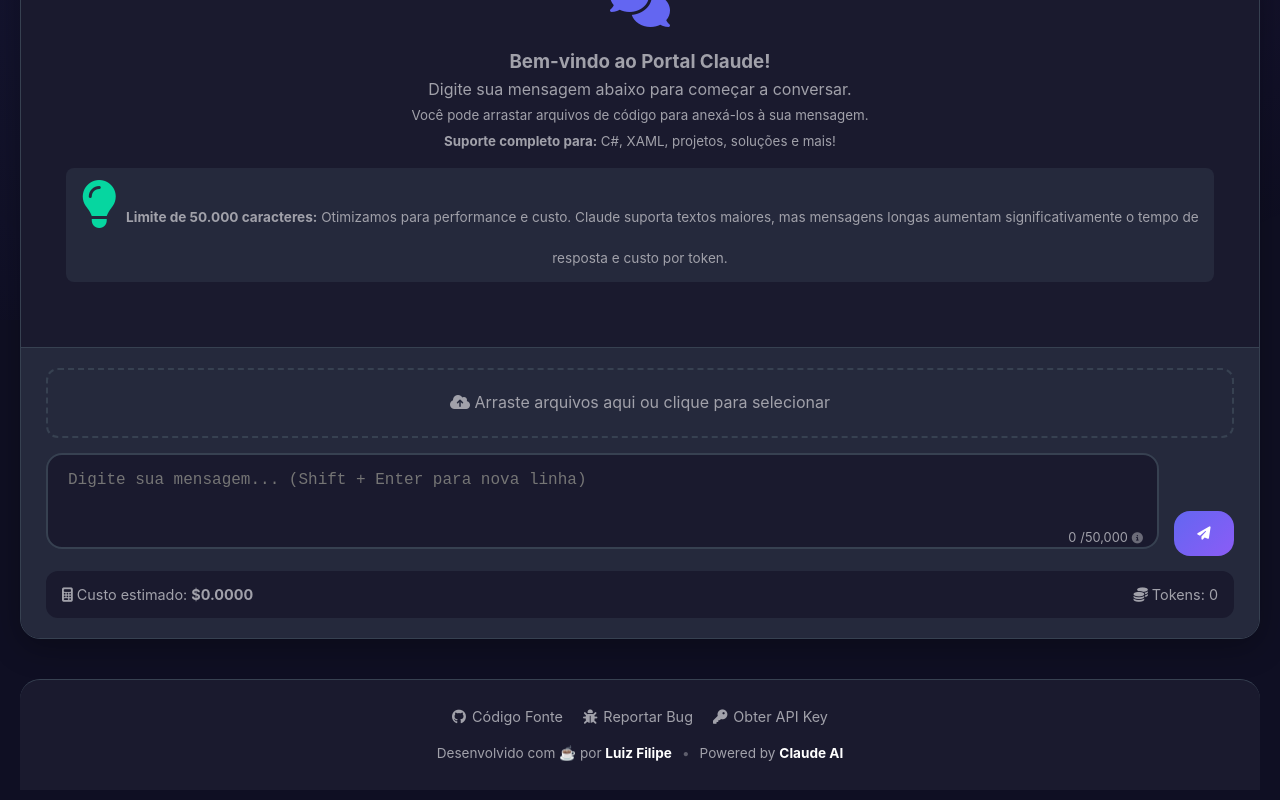
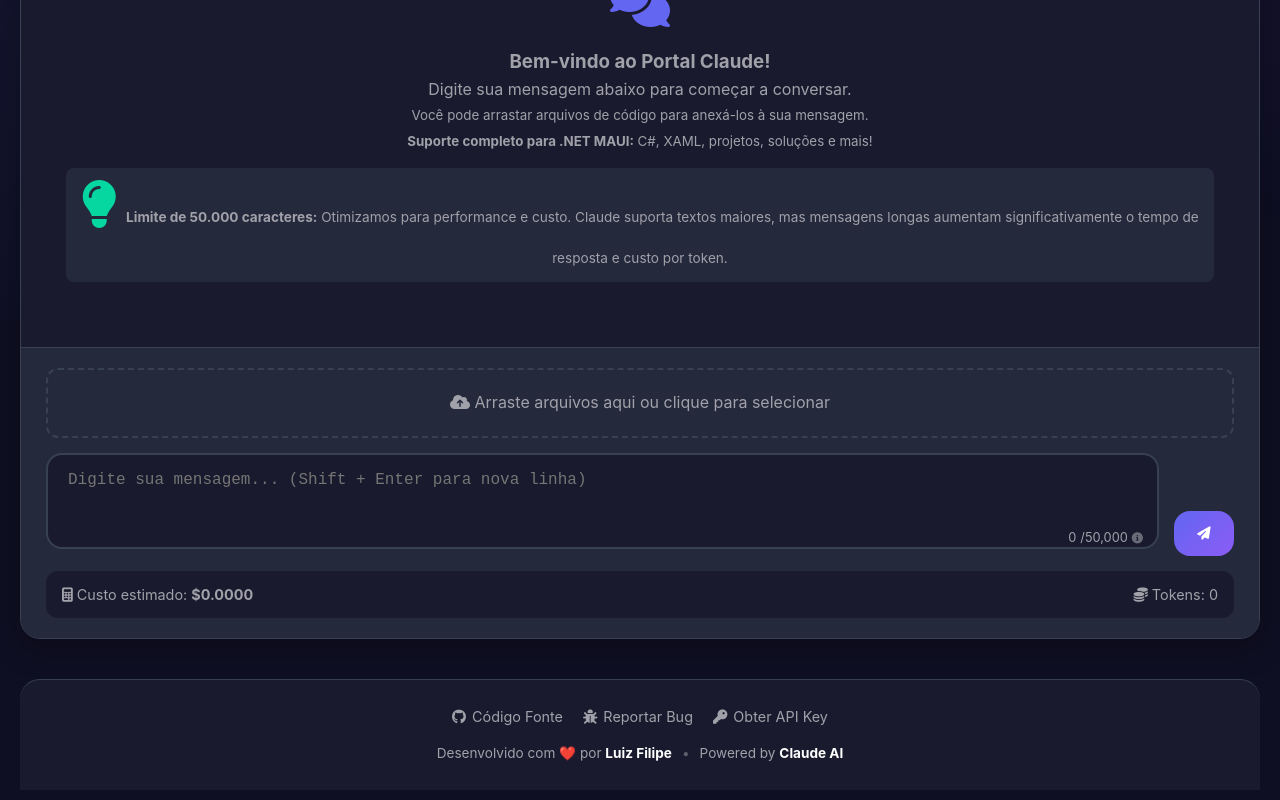
Before and after one commit to luizfspb/portal-claude, a plain HTML site: page index.html in a window 1280 px wide. Shown: the part 470-1270 px from the top of the page. Drawn offline with Linux system fonts and the light colour scheme.

```diff
--- a/index.html
+++ b/index.html
@@ -617,7 +617,7 @@
                     <h3>Bem-vindo ao Portal Claude!</h3>
                     <p>Digite sua mensagem abaixo para começar a conversar.</p>
                     <p><small>Você pode arrastar arquivos de código para anexá-los à sua mensagem.</small></p>
-                    <p><small><strong>Suporte completo para:</strong> C#, XAML, projetos, soluções e mais!</small></p>
+                    <p><small><strong>Suporte completo para .NET MAUI:</strong> C#, XAML, projetos, soluções e mais!</small></p>
                     <div style="margin-top: 15px; padding: 12px; background: var(--surface-light); border-radius: 8px; font-size: 0.85rem; color: var(--text-secondary);">
                         <i class="fas fa-lightbulb" style="color: var(--accent-color); margin-right: 5px;"></i>
                         <strong>Limite de 50.000 caracteres:</strong> Otimizamos para performance e custo.
@@ -681,7 +681,7 @@
                     </a>
                 </div>
                 <div class="footer-credit">
-                    <span>Desenvolvido com ☕ por <strong>Luiz Filipe</strong></span>
+                    <span>Desenvolvido com ❤️ por <strong>Luiz Filipe</strong></span>
                     <span class="footer-separator">•</span>
                     <span>Powered by <strong>Claude AI</strong></span>
                 </div>
```
Also changed, not shown: 1 other file.
